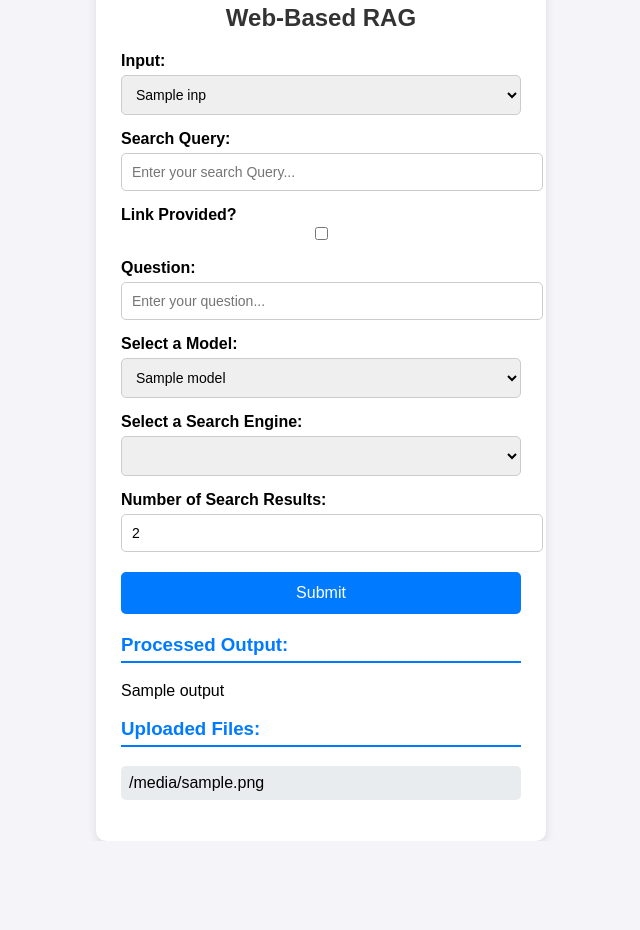
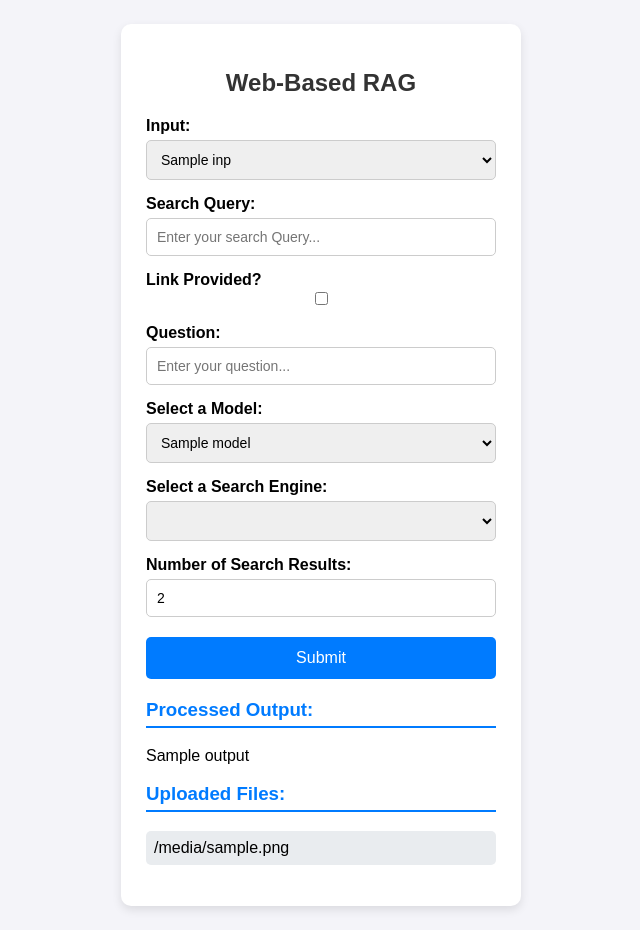
Before and after one commit to kovarthanmuthusamy/pcb-cad-llm-assistant, a Flask app: template src/pcb_assistant/rag/webui/templates/web.html in a window 1280 px wide. Shown: the whole page, without its empty margins (319-959 px from the left). Before the commit the page ends 841 px from the top, so only its background shows below. Run offline with Flask 3, Linux system fonts and the light colour scheme; the template is opened without the code that fills it: most values are stand-ins (such as "Sample title", 1, 10 or a date in 2020); lists and menus that the app fills with data are empty.

Commit message:
Fix the web UI layout and add screenshots
Inputs overflowed the card (width 100% plus padding without box-sizing) and the form was
cut off at the top on short windows. Screenshots of the UI and of the CLI are rendered
from this code; the eCADSTAR results are combined into one banner.

```diff
--- a/src/pcb_assistant/rag/webui/templates/web.html
+++ b/src/pcb_assistant/rag/webui/templates/web.html
@@ -6,15 +6,21 @@
     <title>Web RAG</title>
     <style>
       /* General Styling */
+      *,
+      *::before,
+      *::after {
+        box-sizing: border-box;
+      }
+
       body {
         font-family: Arial, sans-serif;
         background-color: #f4f4f9;
         margin: 0;
-        padding: 0;
         display: flex;
         justify-content: center;
         align-items: center;
-        height: 100vh;
+        min-height: 100vh;
+        padding: 24px 16px;
       }
 
       .container {
@@ -22,7 +28,8 @@
         padding: 25px;
         border-radius: 10px;
         box-shadow: 0px 4px 10px rgba(0, 0, 0, 0.1);
-        width: 400px;
+        width: 100%;
+        max-width: 400px;
         text-align: center;
       }
 
```
Also changed, not shown: src/pcb_assistant/rag/webui/templates/index.html (+10 -3 lines), 3 other files.
